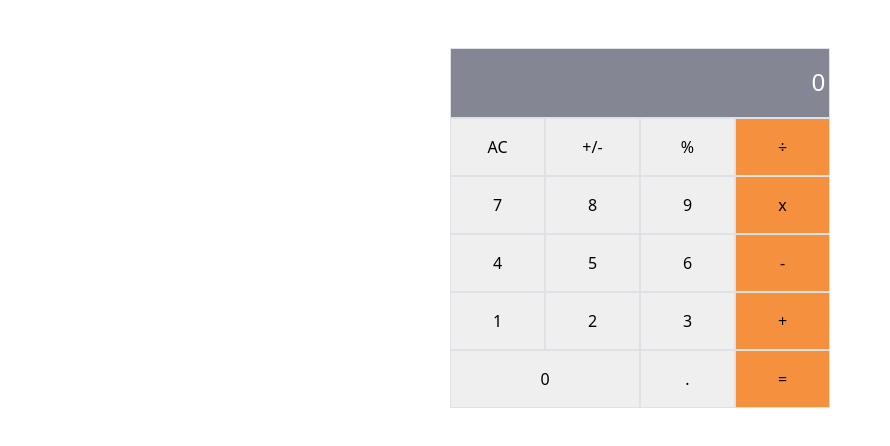
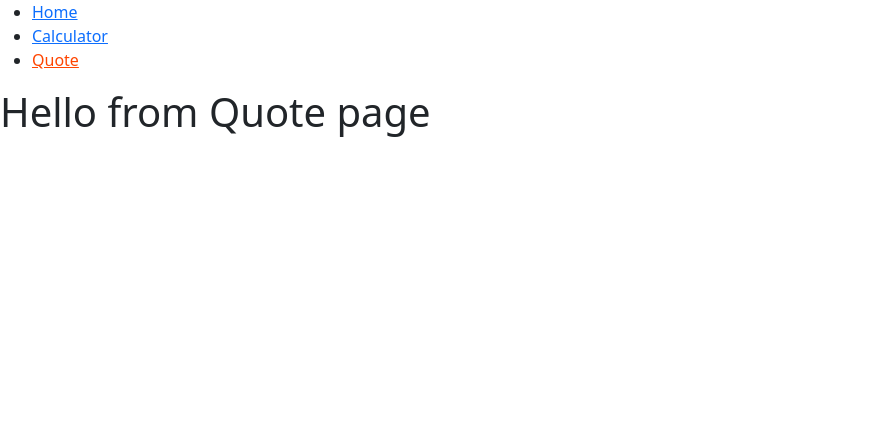
Before and after one commit to aristides1000/math-magicians-react, a React (Create React App) app: page /Quote in a window 1280 px wide. Shown: the top 446 px of the page, without its empty margins (0-890 px from the left). Built offline with nearby package versions, Linux system fonts and the light colour scheme.

Commit message:
Finish Make sure that navigation links for all 3 routes are displayed on each page

```diff
--- /dev/null
+++ b/src/components/Navbar.js
@@ -0,0 +1,37 @@
+import React from 'react';
+import { NavLink } from 'react-router-dom';
+
+const Navbar = () => {
+  const links = [
+    {
+      id: 1,
+      path: '/',
+      text: 'Home',
+    },
+    {
+      id: 2,
+      path: '/Calculator',
+      text: 'Calculator',
+    },
+    {
+      id: 3,
+      path: '/Quote',
+      text: 'Quote',
+    },
+  ];
+  return (
+    <nav className="navBar">
+      <ul>
+        {links.map((link) => (
+          <li key={link.id}>
+            <NavLink to={link.path} activeClassName="active-link" exact>
+              {link.text}
+            </NavLink>
+          </li>
+        ))}
+      </ul>
+    </nav>
+  );
+};
+
+export default Navbar;
--- a/src/index.css
+++ b/src/index.css
@@ -8,3 +8,8 @@
 .mathematical-operator {
   background-color: rgb(245, 145, 62);
 }
+
+.active-link {
+  color: orangered;
+  text-decoration: underline;
+}
--- a/src/index.js
+++ b/src/index.js
@@ -1,12 +1,16 @@
 import React from 'react';
 import ReactDOM from 'react-dom';
+import { BrowserRouter as Router } from 'react-router-dom';
 import './index.css';
-import App from './App';
+import Home from './pages/Home';
+
 import reportWebVitals from './reportWebVitals';
 
 ReactDOM.render(
   <React.StrictMode>
-    <App />
+    <Router>
+      <Home />
+    </Router>
   </React.StrictMode>,
   document.getElementById('root'),
 );
--- a/src/pages/Calculator.js
+++ b/src/pages/Calculator.js
@@ -0,0 +1,17 @@
+import React from 'react';
+import 'bootstrap/dist/css/bootstrap.min.css';
+import 'bootstrap/dist/js/bootstrap.min';
+import App from '../App';
+
+const Calculator = () => (
+  <>
+    <div>
+      <h1>Hello from Calculator page</h1>
+    </div>
+    <div>
+      <App />
+    </div>
+  </>
+);
+
+export default Calculator;
--- a/src/pages/Home.js
+++ b/src/pages/Home.js
@@ -0,0 +1,28 @@
+import React from 'react';
+import 'bootstrap/dist/css/bootstrap.min.css';
+import 'bootstrap/dist/js/bootstrap.min';
+import { Route, Switch } from 'react-router-dom';
+import Navbar from '../components/Navbar';
+import Calculator from './Calculator';
+import Quote from './Quote';
+
+const Home = () => (
+  <>
+    <Navbar />
+    <Switch>
+      <Route exact path="/">
+        <div>
+          <h1>Hello from Home page</h1>
+        </div>
+      </Route>
+      <Route path="/Calculator">
+        <Calculator />
+      </Route>
+      <Route path="/Quote">
+        <Quote />
+      </Route>
+    </Switch>
+  </>
+);
+
+export default Home;
--- a/src/pages/Quote.js
+++ b/src/pages/Quote.js
@@ -0,0 +1,11 @@
+import React from 'react';
+import 'bootstrap/dist/css/bootstrap.min.css';
+import 'bootstrap/dist/js/bootstrap.min';
+
+const Quote = () => (
+  <div>
+    <h1>Hello from Quote page</h1>
+  </div>
+);
+
+export default Quote;
```
